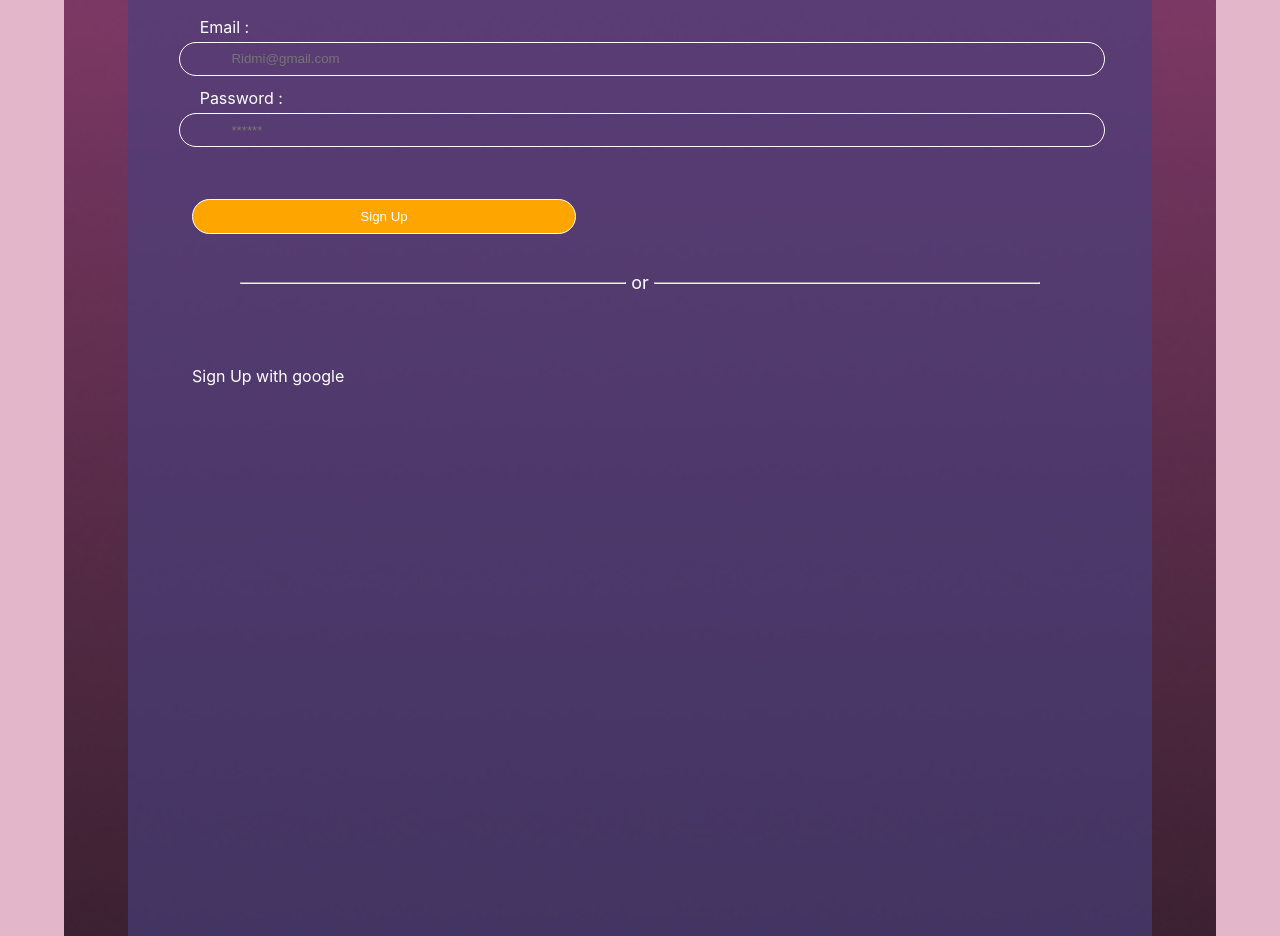
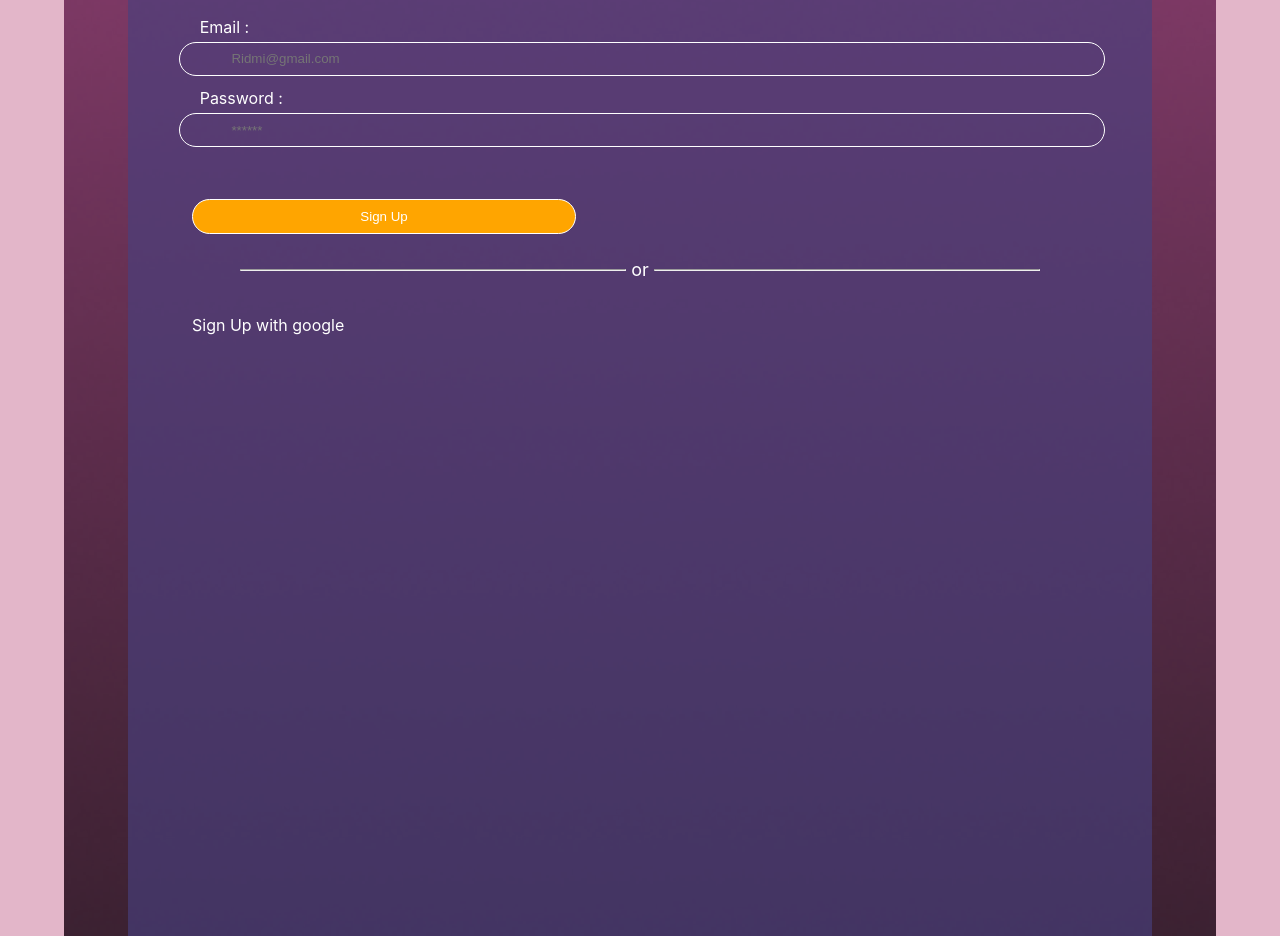
Before and after one commit to ChandupaSH/error-handle-app, a React (Create React App) app: page /#/reg in a window 1280 px wide. Shown: the part 1420-2356 px from the top of the page. Built offline with nearby package versions, Linux system fonts and the light colour scheme.

Commit message:
add css file for handle active pseudo code

```diff
--- a/src/components/Register.css
+++ b/src/components/Register.css
@@ -1,7 +1,9 @@
-input:active{
+
+.button1{
+    background-color: orange;
+    border: 1px white solid,
+}
+.button1:active{
+    background-color: rgb(196, 212, 45);
     border: none;
 }
-
-#inputx:hover {
-    background-color:aqua
-}
--- a/src/components/RegisterTab.jsx
+++ b/src/components/RegisterTab.jsx
@@ -1,4 +1,4 @@
-
+import  './Register.css';
 import React from 'react'
 import GoogleSignupButton from '../components/GoogleSignupButton';
 
@@ -240,7 +240,8 @@ const RegisterTab = () => {
                 />
             </div>
 
-            <button style={{
+            <button
+            style={{
                 position: 'relative',
                 top:'10vw',
                 left:'5vw',
@@ -248,9 +249,9 @@ const RegisterTab = () => {
                 width:'30vw',
                 borderRadius: '20px',
                 color:'white',
-                backgroundColor: 'orange',
-                border: '1px white solid'
-            }}>
+
+            }}
+            className='button1'>
                 Sign Up
             </button>
 
@@ -258,7 +259,7 @@ const RegisterTab = () => {
                 width: '100%',
                 position: 'relative',
                 display: 'flex',
-                top:'13vw',
+                top:'12vw',
                 alignItems: 'center'
             }}>
                 <hr style={{
@@ -281,7 +282,7 @@ const RegisterTab = () => {
 
             <div style={{
                 position: 'relative',
-                top:'5vw'
+                top:'1vw'
             }}>
                 <GoogleSignupButton
                 style={{
```
